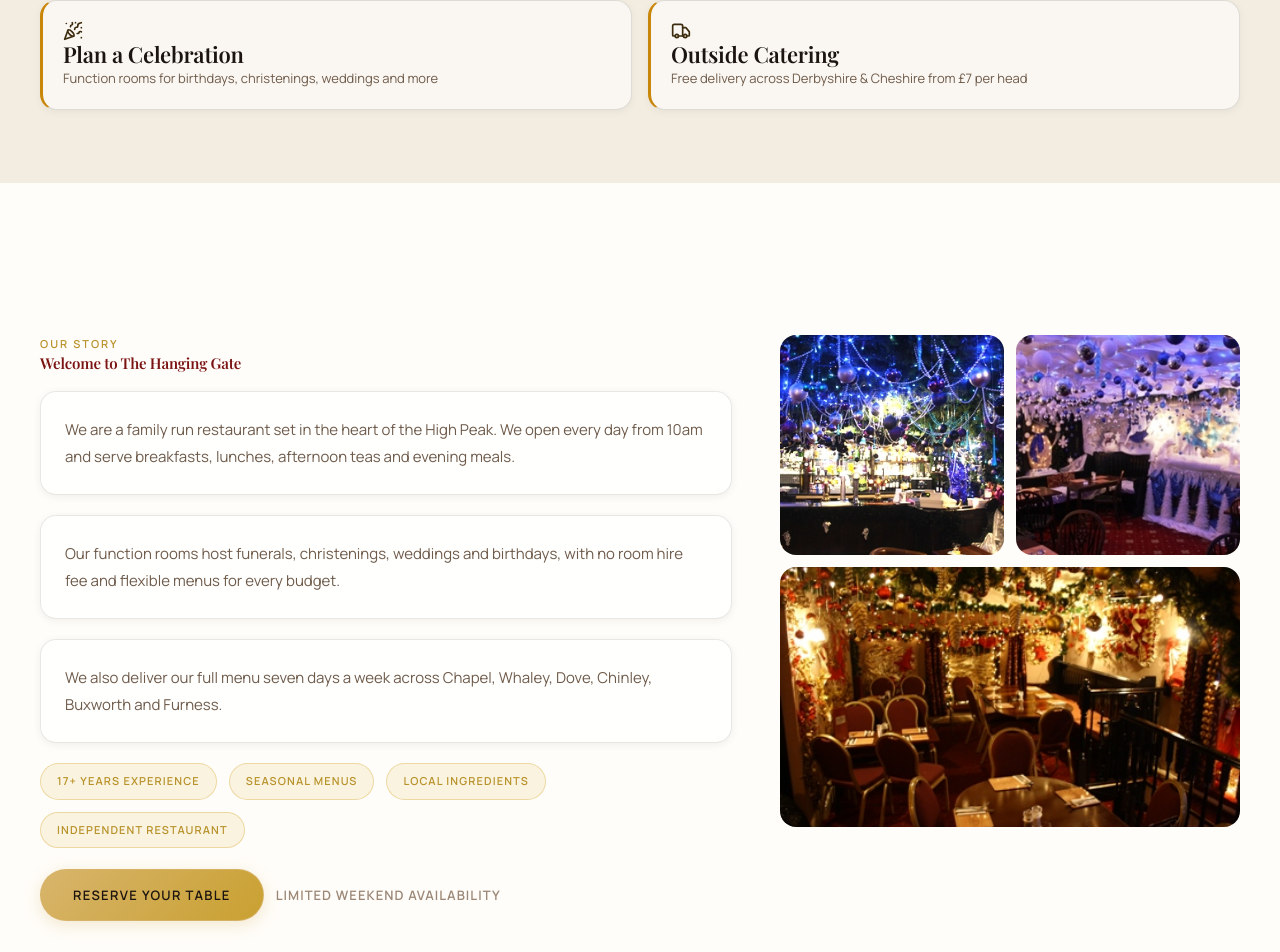
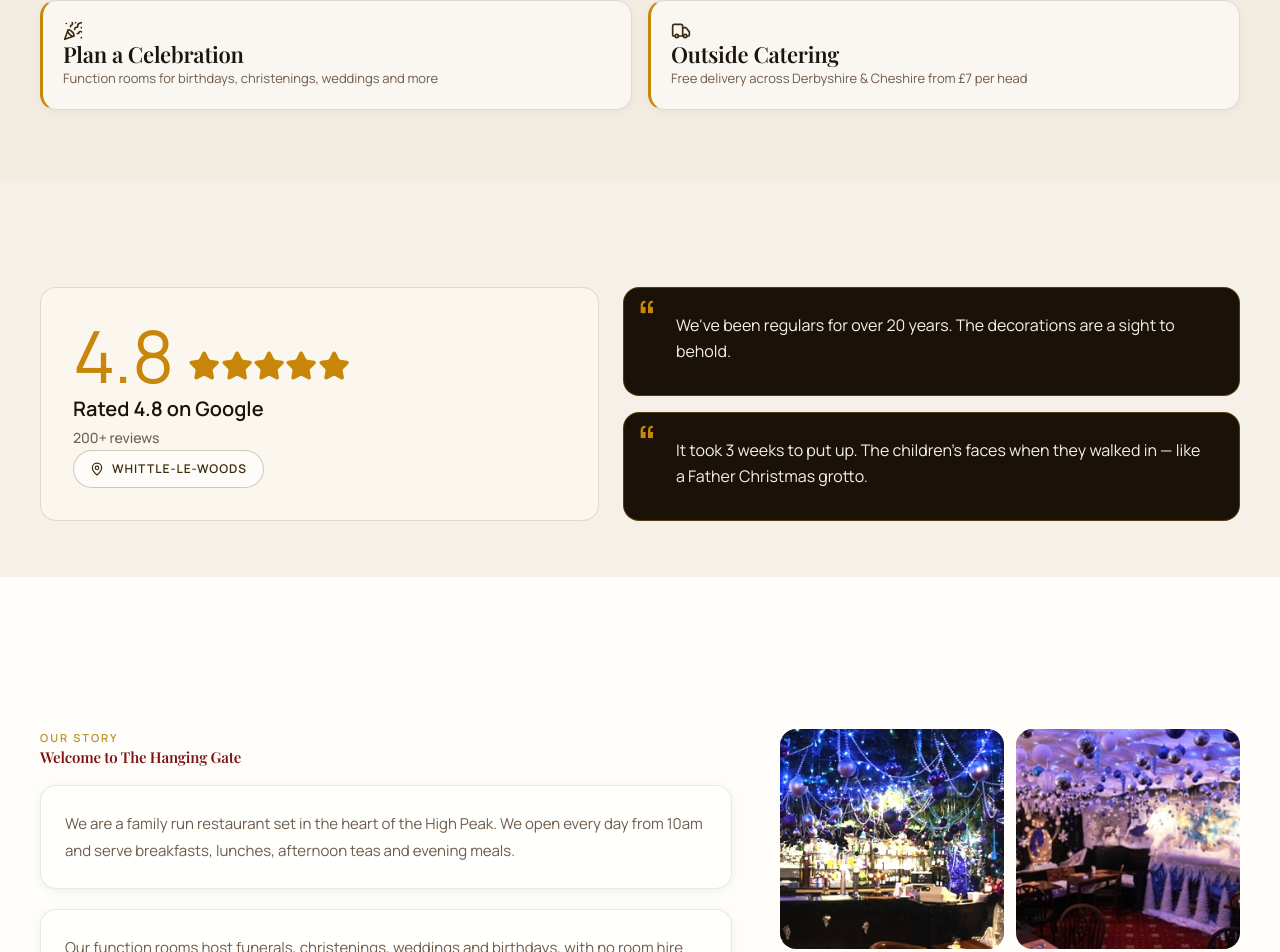
Before and after one commit to LeviTC1/hanginggate-app, a React (Vite) app: page / in a window 1280 px wide. Shown: the part 2399-3351 px from the top of the page. Built offline with nearby package versions, Linux system fonts and the light colour scheme; a web font is replaced by a local one.

Commit message:
feat: phase 5 — social proof strip

```diff
--- /dev/null
+++ b/src/components/sections/SocialProofStrip.tsx
@@ -0,0 +1,46 @@
+import { MapPin, Star } from 'lucide-react'
+import RevealWrapper from '../ui/RevealWrapper'
+
+const quotes = [
+  "We've been regulars for over 20 years. The decorations are a sight to behold.",
+  "It took 3 weeks to put up. The children's faces when they walked in — like a Father Christmas grotto.",
+]
+
+export default function SocialProofStrip() {
+  return (
+    <section className="bg-[#f5f0e8] py-16 md:py-20">
+      <div className="container">
+        <div className="grid gap-6 md:grid-cols-[minmax(0,0.95fr)_minmax(0,1.05fr)] md:items-stretch">
+          <RevealWrapper className="rounded-2xl border border-[rgba(61,43,14,0.15)] bg-[#fbf7ef] p-6 md:p-8">
+            <p className="font-display text-[clamp(44px,6vw,72px)] leading-none text-[#c8860a]">
+              4.8{' '}
+              <span className="text-[clamp(20px,3vw,34px)] align-middle">
+                {Array.from({ length: 5 }).map((_, index) => (
+                  <Star key={index} className="inline-block h-[0.95em] w-[0.95em]" fill="currentColor" strokeWidth={1.8} />
+                ))}
+              </span>
+            </p>
+            <p className="mt-3 text-[20px] font-semibold text-[#1a1208]">Rated 4.8 on Google</p>
+            <p className="mt-1 text-[14px] font-medium text-[rgba(26,18,8,0.65)]">200+ reviews</p>
+            <p className="mt-5 inline-flex items-center gap-2 rounded-full border border-[rgba(61,43,14,0.25)] bg-white/60 px-4 py-2 text-[12px] font-semibold uppercase tracking-[0.08em] text-[#3d2b0e]">
+              <MapPin size={14} />
+              Whittle-le-Woods
+            </p>
+          </RevealWrapper>
+
+          <RevealWrapper variant="stagger" className="grid gap-4">
+            {quotes.map((quote) => (
+              <article
+                key={quote}
+                className="relative overflow-hidden rounded-2xl border border-[rgba(200,134,10,0.34)] bg-[#1a1208] px-6 py-6 text-[#f5f0e8] md:px-7"
+              >
+                <span className="absolute left-3 top-1 font-display text-[58px] leading-none text-[#c8860a]">“</span>
+                <p className="relative z-10 pl-6 text-[16px] leading-[1.65]">{quote}</p>
+              </article>
+            ))}
+          </RevealWrapper>
+        </div>
+      </div>
+    </section>
+  )
+}
--- a/src/pages/Home.jsx
+++ b/src/pages/Home.jsx
@@ -7,6 +7,7 @@ import EventsTeaser from '../components/sections/EventsTeaser'
 import FeaturesSection from '../components/sections/FeaturesSection'
 import QuickLinks from '../components/sections/QuickLinks'
 import ReviewsSection from '../components/sections/ReviewsSection'
+import SocialProofStrip from '../components/sections/SocialProofStrip'
 import StorySection from '../components/sections/StorySection'
 import TrustBar from '../components/sections/TrustBar'
 import RevealWrapper from '../components/ui/RevealWrapper'
@@ -53,6 +54,7 @@ export default function Home() {
       <DecorationLegacySection />
       <TrustBar />
       <QuickLinks />
+      <SocialProofStrip />
       <StorySection />
 
       <SectionWrapper variant="ink" py="lg">
```
